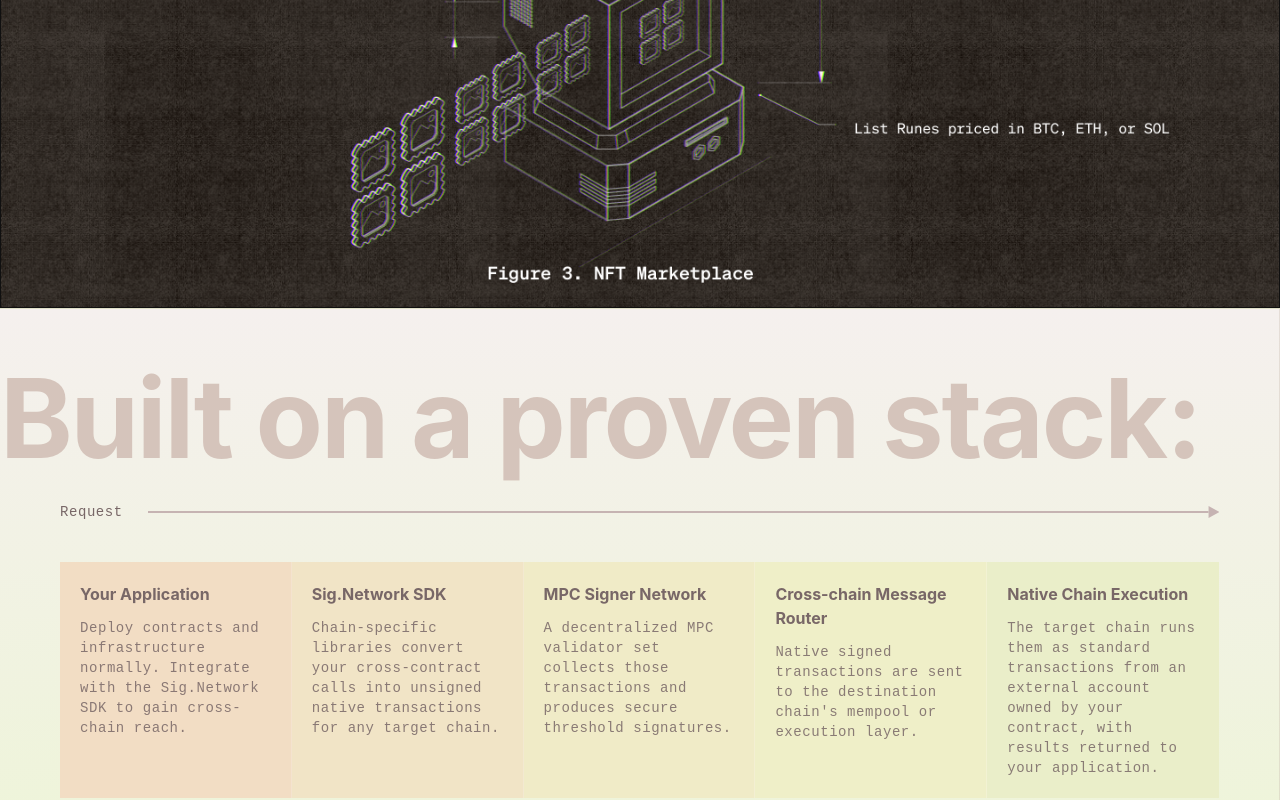
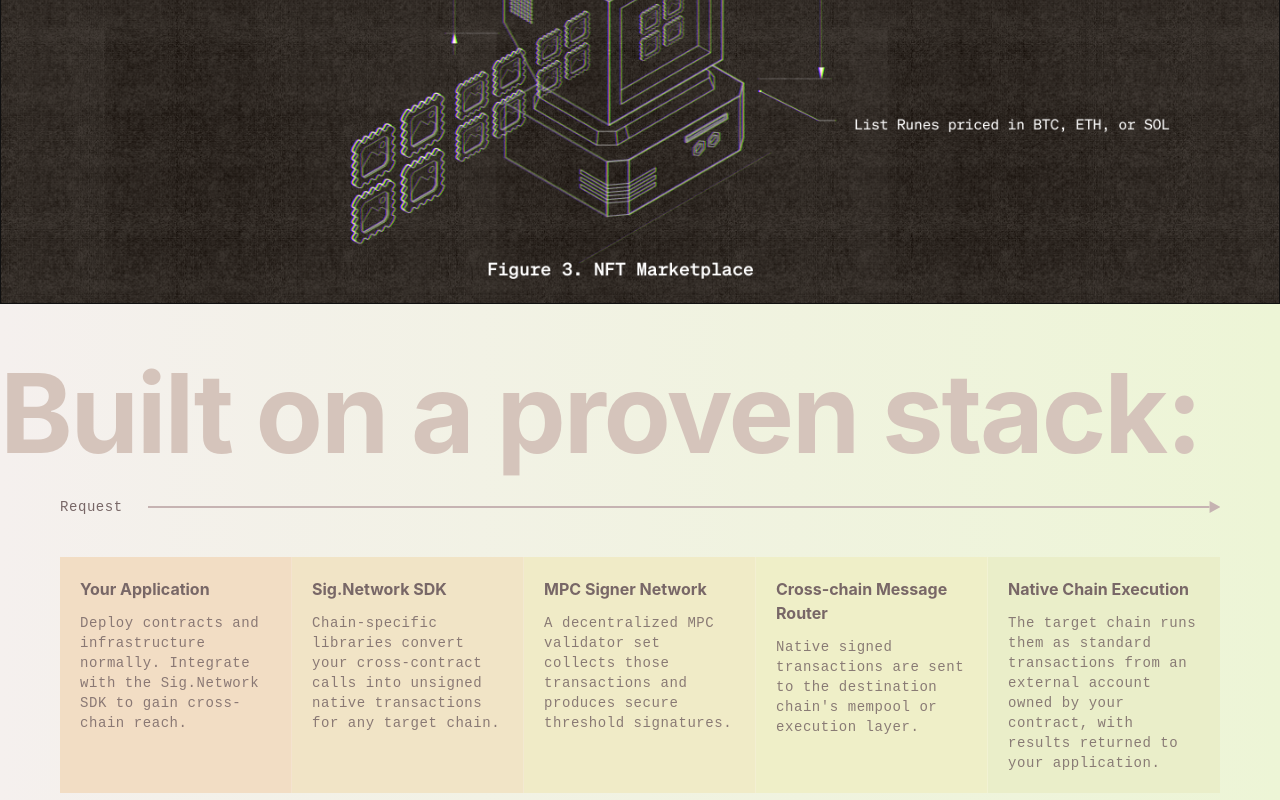
Before and after one commit to sig-net/landing-page-v2, a React (Vite) app: page / in a window 1280 px wide. Shown: the part 2850-3650 px from the top of the page. Built offline with nearby package versions, Linux system fonts and the light colour scheme.

Commit message:
Re-use styles

```diff
--- a/src/App.tsx
+++ b/src/App.tsx
@@ -16,7 +16,7 @@
 } from './content'
 
 const App = () => (
-  <div className="bg-dark-neutral-950 min-h-screen text-white">
+  <div className="page-gradient min-h-screen text-white">
     <LiveBanner />
     <Navigation navItems={navItems} />
     <HeroSection />
--- a/src/components/FooterSection.tsx
+++ b/src/components/FooterSection.tsx
@@ -8,7 +8,7 @@
 }
 
 const FooterSection = ({ columns }: FooterSectionProps) => (
-  <footer className="bg-clam-shell-50 text-dark-neutral-600 relative overflow-hidden">
+  <footer className="text-dark-neutral-600 relative overflow-hidden">
     <img
       src={linesBottom}
       alt=""
--- a/src/components/HeroSection.tsx
+++ b/src/components/HeroSection.tsx
@@ -3,7 +3,7 @@
 import ArrowButton from './ArrowButton'
 
 const HeroSection = () => (
-  <section className="border-clam-shell-500 bg-clam-shell-50 text-dark-neutral-600 relative border-b">
+  <section className="border-clam-shell-500 text-dark-neutral-600 relative border-b">
     <img
       src={linesTop}
       alt=""
--- a/src/components/NarrativeSections.tsx
+++ b/src/components/NarrativeSections.tsx
@@ -1,5 +1,5 @@
 import type { NarrativeSlice } from '../content'
-import SoftSurfacePanel from './SoftSurfacePanel'
+import SectionContent from './SectionContent'
 import TechnicalPanel from './TechnicalPanel'
 
 type NarrativeSectionsProps = {
@@ -9,13 +9,16 @@
 const NarrativeSections = ({ slices }: NarrativeSectionsProps) => (
   <>
     {slices.map((slice) => (
-      <section key={slice.title} className="bg-dark-neutral-950">
+      <section key={slice.title}>
         <TechnicalPanel alt={slice.alt} src={slice.image} srcMobile={slice.imageMobile} />
-        <SoftSurfacePanel className="py-[30px] md:py-15">
-          <div className="flex flex-col items-center gap-6 md:items-start md:gap-[40px]">
+        <SectionContent
+          header={
             <h2 className="text-clam-shell-400 text-[clamp(48px,7.64vw,110px)] leading-[1.042] font-bold tracking-[-0.96px] md:leading-[0.891] md:tracking-[-2.2px]">
               {slice.title}
             </h2>
+          }
+          bodyClassName="mt-6 flex flex-col items-center gap-6 md:mt-[40px] md:items-start"
+        >
           {slice.description && slice.description !== slice.title && (
             <div className="font-mono-custom text-dark-neutral-200 mx-auto max-w-[200px] text-[12px] leading-[14px] md:max-w-[520px] md:text-lg md:leading-7">
               {slice.description.split('\n\n').map((paragraph, index) => (
@@ -25,8 +28,7 @@
               ))}
             </div>
           )}
-          </div>
-        </SoftSurfacePanel>
+        </SectionContent>
       </section>
     ))}
   </>
--- a/src/components/PrinciplesSection.tsx
+++ b/src/components/PrinciplesSection.tsx
@@ -1,6 +1,6 @@
 import type { Principle } from '../content'
 import { techIllustration4, techIllustrationMobile4 } from '../content'
-import SoftSurfacePanel from './SoftSurfacePanel'
+import SectionContent from './SectionContent'
 import TechnicalPanel from './TechnicalPanel'
 
 type PrinciplesSectionProps = {
@@ -8,17 +8,21 @@
 }
 
 const PrinciplesSection = ({ principles }: PrinciplesSectionProps) => (
-  <section className="bg-dark-neutral-950">
+  <section>
     <TechnicalPanel
       alt="Sig.Network architectural principle"
       src={techIllustration4}
       srcMobile={techIllustrationMobile4}
     />
-    <SoftSurfacePanel className="text-dark-neutral-600 py-[30px] md:py-15">
-      <h2 className="text-clam-shell-400 text-[clamp(48px,8vw,110px)] leading-[0.71] font-bold tracking-[-2.2px] md:text-[110px] md:leading-[98px]">
-        We built Sig.Network around three principles:
-      </h2>
-      <div className="mx-auto mt-12 grid grid-cols-1 gap-[38px] px-5 md:mt-[40px] md:grid-cols-3 md:gap-[62px] md:px-15">
+    <SectionContent
+      className="text-dark-neutral-600"
+      header={
+        <h2 className="section-heading leading-[0.71]">
+          We built Sig.Network around three principles:
+        </h2>
+      }
+      bodyClassName="mx-auto mt-12 grid grid-cols-1 gap-[38px] md:mt-[40px] md:grid-cols-3 md:gap-[62px]"
+    >
         {principles.map((principle) => (
           <div
             key={principle.number}
@@ -39,8 +43,7 @@
             </div>
           </div>
         ))}
-      </div>
-    </SoftSurfacePanel>
+    </SectionContent>
   </section>
 )
 
--- a/src/components/ReleasesSection.tsx
+++ b/src/components/ReleasesSection.tsx
@@ -1,6 +1,6 @@
 import type { Release } from '../content'
 import { techIllustration5, techIllustrationMobile5 } from '../content'
-import SoftSurfacePanel from './SoftSurfacePanel'
+import SectionContent from './SectionContent'
 import TechnicalPanel from './TechnicalPanel'
 
 type ReleasesSectionProps = {
@@ -14,21 +14,25 @@
 }
 
 const ReleasesSection = ({ releases }: ReleasesSectionProps) => (
-  <section className="bg-dark-neutral-950">
+  <section>
     <TechnicalPanel
       alt="Sig.Network future roadmap"
       src={techIllustration5}
       srcMobile={techIllustrationMobile5}
     />
-    <SoftSurfacePanel className="text-dark-neutral-600 py-[30px] md:py-15">
-      <h2 className="text-clam-shell-400 text-[clamp(48px,8vw,110px)] leading-[0.89] font-bold tracking-[-2.2px] md:text-[110px] md:leading-[98px]">
-        Releases
-      </h2>
-      <div className="mt-10 flex flex-col gap-8 px-5 md:mt-[50px] md:gap-1 md:px-15">
+    <SectionContent
+      className="text-dark-neutral-600"
+      header={
+        <h2 className="section-heading leading-[0.89]">
+          Releases
+        </h2>
+      }
+      bodyClassName="mt-10 flex flex-col gap-8 md:mt-[50px] md:gap-1"
+    >
         {releases.map((release, index) => (
           <div
             key={release.date}
-            className={`flex flex-col gap-4 pt-6 pb-8 md:flex-row md:gap-10 md:pb-10 ${index === 0 ? 'border-t-4 border-b border-[#c6b3b2]' : 'border-b border-[#c6b3b2]'}`}
+            className={`flex flex-col gap-4 pt-6 pb-8 md:flex-row md:gap-10 md:pb-10 ${index === 0 ? 'border-t-4 border-b border-border-divider' : 'border-b border-border-divider'}`}
           >
             <div className="flex shrink-0 flex-col items-start gap-2.5">
               <span
@@ -48,8 +52,7 @@
             </p>
           </div>
         ))}
-      </div>
-    </SoftSurfacePanel>
+    </SectionContent>
   </section>
 )
 
--- /dev/null
+++ b/src/components/SectionContent.tsx
@@ -0,0 +1,21 @@
+import type { PropsWithChildren, ReactNode } from 'react'
+
+type SectionContentProps = PropsWithChildren<{
+  header: ReactNode
+  bodyClassName?: string
+  className?: string
+}>
+
+const SectionContent = ({
+  header,
+  children,
+  bodyClassName = '',
+  className = '',
+}: SectionContentProps) => (
+  <div className={`py-[30px] md:py-15 ${className}`.trim()}>
+    {header}
+    <div className={`px-5 md:px-15 ${bodyClassName}`.trim()}>{children}</div>
+  </div>
+)
+
+export default SectionContent
--- a/src/components/SoftSurfacePanel.tsx
+++ /dev/null
@@ -1,11 +0,0 @@
-import type { PropsWithChildren } from 'react'
-
-type SoftSurfacePanelProps = PropsWithChildren<{
-  className?: string
-}>
-
-const SoftSurfacePanel = ({ children, className = '' }: SoftSurfacePanelProps) => (
-  <div className={`soft-surface soft-surface-panel ${className}`.trim()}>{children}</div>
-)
-
-export default SoftSurfacePanel
--- a/src/components/StackSection.tsx
+++ b/src/components/StackSection.tsx
@@ -1,6 +1,6 @@
 import type { StackStep } from '../content'
 import { techIllustration3, techIllustrationMobile3 } from '../content'
-import SoftSurfacePanel from './SoftSurfacePanel'
+import SectionContent from './SectionContent'
 import TechnicalPanel from './TechnicalPanel'
 
 type StackSectionProps = {
@@ -93,17 +93,21 @@
 )
 
 const StackSection = ({ steps }: StackSectionProps) => (
-  <section className="bg-dark-neutral-950">
+  <section>
     <TechnicalPanel
       alt="Sig.Network data flow"
       src={techIllustration3}
       srcMobile={techIllustrationMobile3}
     />
-    <SoftSurfacePanel className="text-dark-neutral-600 py-[30px] md:py-15">
-      <h2 className="text-clam-shell-400 text-[clamp(48px,8vw,110px)] leading-[clamp(43px,7.13vw,98px)] font-bold tracking-[-2.2px] md:text-[110px] md:leading-[98px]">
-        Built on a proven stack:
-      </h2>
-      <div className="mx-auto mt-10 flex flex-col gap-8 px-5 md:mt-[35px] md:gap-10 md:px-15">
+    <SectionContent
+      className="text-dark-neutral-600"
+      header={
+        <h2 className="section-heading leading-[clamp(43px,7.13vw,98px)]">
+          Built on a proven stack:
+        </h2>
+      }
+      bodyClassName="mx-auto mt-10 flex flex-col gap-8 md:mt-[35px] md:gap-10"
+    >
         <div className="hidden md:block">
           <StackDivider label="Request" />
         </div>
@@ -143,8 +147,7 @@
         <div className="hidden md:block">
           <StackDivider direction="left" label="Response" />
         </div>
-      </div>
-    </SoftSurfacePanel>
+    </SectionContent>
   </section>
 )
 
--- a/src/index.css
+++ b/src/index.css
@@ -38,6 +38,9 @@
 
   /* Pastels */
   --colors-pastels-polar-200: #f2fcfb;
+
+  /* Borders */
+  --colors-border-divider: #c6b3b2;
 }
 
 @theme {
@@ -57,6 +60,7 @@
   --color-pastels-polar-200: var(--colors-pastels-polar-200);
   --color-crt-blue-400: var(--colors-crt-blue-400);
   --color-error-600: var(--colors-error-600);
+  --color-border-divider: var(--colors-border-divider);
 }
 
 body {
@@ -76,12 +80,24 @@
   letter-spacing: 0.04em;
 }
 
-.soft-surface {
-  border: 1px solid rgba(197, 183, 173, 0.35);
-  box-shadow: 0 30px 80px rgba(0, 0, 0, 0.25);
+.hero-gradient {
+  background: linear-gradient(90deg, #f5f0ee 0%, #edf5d6 100%);
 }
 
-.soft-surface-panel {
-  background: linear-gradient(180deg, #f5f0ee 0%, #edf5d6 100%);
-  border-left: none;
+.page-gradient {
+  background: linear-gradient(90deg, #f5f0ee 0%, #edf5d6 100%);
 }
+
+.section-heading {
+  color: var(--colors-clam-shell-400);
+  font-size: clamp(48px, 8vw, 110px);
+  font-weight: bold;
+  letter-spacing: -2.2px;
+}
+
+@media (min-width: 768px) {
+  .section-heading {
+    font-size: 110px;
+    line-height: 98px;
+  }
+}
```
Lines whose indentation alone changed are shown as unchanged.
